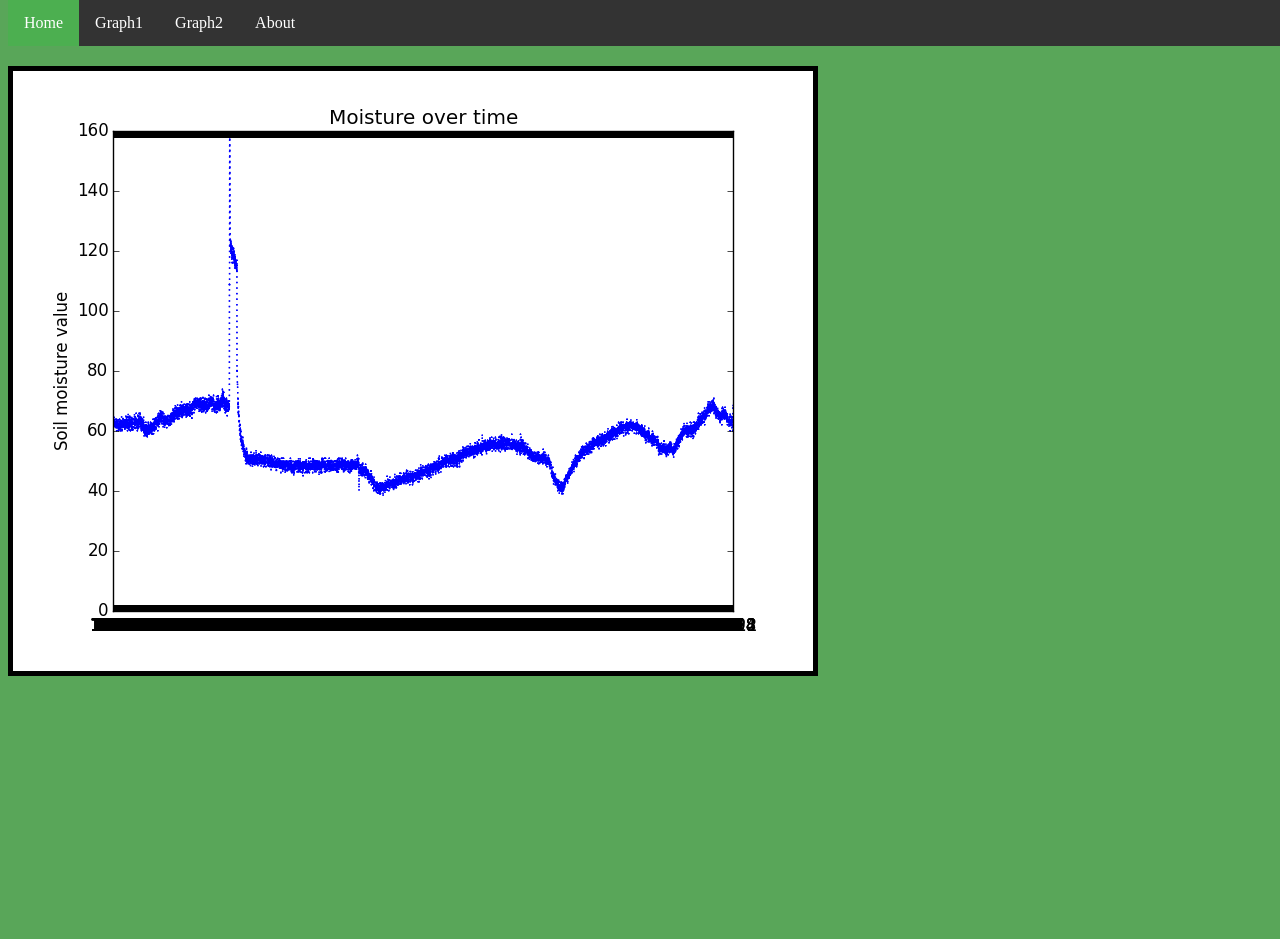
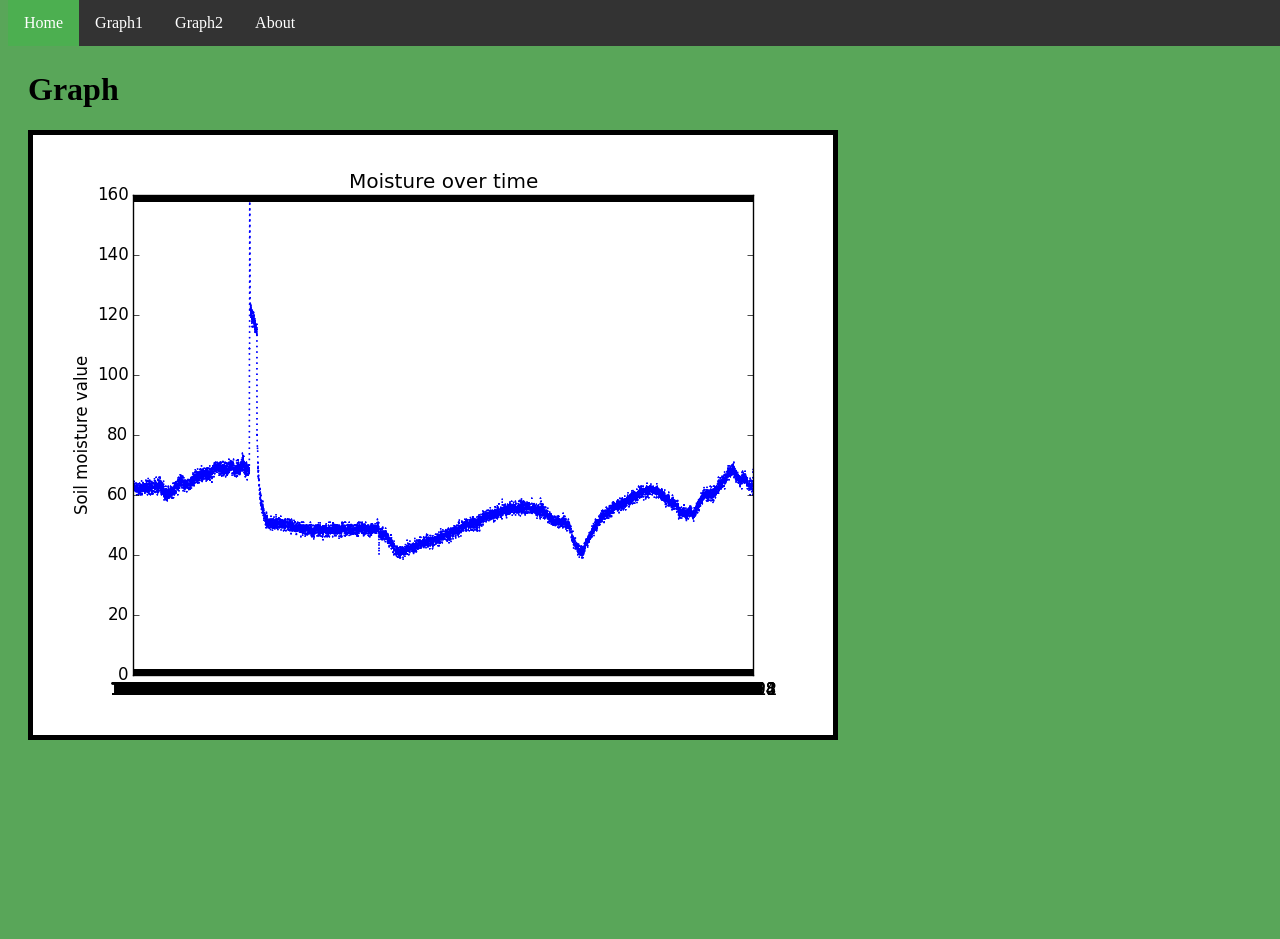
Before and after one commit to hampusadamsson/raspWater, a Flask app: page /graph in a window 1280 px wide. Shown: the top 939 px of the page. Before the commit the page ends 676 px from the top, so only its background shows below. Run offline with Flask 2, Linux system fonts and the light colour scheme.

Commit message:
Added padding

```diff
--- a/templates/graph.html
+++ b/templates/graph.html
@@ -40,9 +40,11 @@ li a:hover:not(.active) {
   <li><a href="#about">About</a></li>
 </ul>
 
+<div style="padding:20px;margin-top:30px;height:1500px;">
 <h1>Graph</h1>
+<img src="/static/graph.png?xxx=987878787" border="5" align="middle">
+</div>
 
-<img src="/static/graph.png?xxx=987878787" border="5" align="middle">
 
 </body>
 </html>
```
